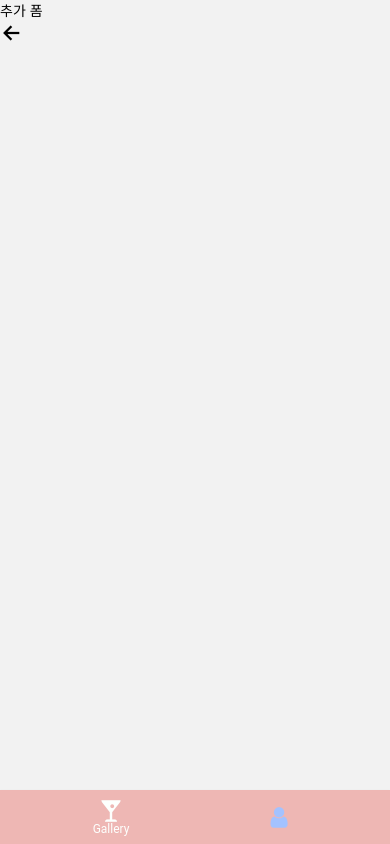
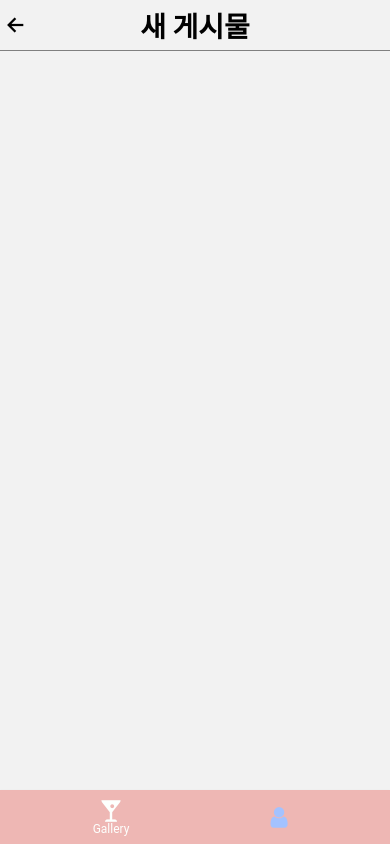
Before and after one commit to Seojeonguk/alcohol_note, a React Native app: screen /galleryForm in a window 390 px wide. Built offline with nearby package versions, Linux system fonts and the light colour scheme.

Commit message:
Provide the Back button
This will modify the css of the back button.

Signed-off-by: Seojeonguk <uk7880@naver.com>

```diff
--- a/components/gallery/GalleryForm.js
+++ b/components/gallery/GalleryForm.js
@@ -2,6 +2,8 @@ import { useState } from 'react';
 import { View, Text, TouchableOpacity } from 'react-native';
 import { SafeAreaView } from 'react-native-safe-area-context';
 import { Ionicons } from '@expo/vector-icons';
+import { styles } from './styles/GalleryFormStyles';
+
 export default function GalleryForm({ navigation }) {
   const [gallery, setGallery] = useState({
     title: '',
@@ -13,9 +15,9 @@ export default function GalleryForm({ navigation }) {
   });
   return (
     <SafeAreaView>
-      <View>
-        <Text>추가 폼</Text>
-        <TouchableOpacity onPress={() => navigation.goBack()}>
+      <View style={styles.galleryHeader}>
+        <Text style={styles.galleryTitle}>새 게시물</Text>
+        <TouchableOpacity style={styles.backBtn} onPress={() => navigation.goBack()}>
           <Ionicons name="arrow-back" size={24} color="black" />
         </TouchableOpacity>
       </View>
--- /dev/null
+++ b/components/gallery/styles/GalleryFormStyles.js
@@ -0,0 +1,25 @@
+import { StyleSheet } from 'react-native';
+
+export const styles = StyleSheet.create({
+  galleryHeader: {
+    justifyContent: 'center',
+    alignItems: 'center',
+    borderBottomWidth: 1,
+    borderStyle: 'solid',
+    borderColor: 'grey',
+    paddingVertical: 5,
+    marginBottom: 5,
+  },
+  galleryTitle: {
+    textAlign: 'center',
+    fontSize: 28,
+    fontWeight: 'bold',
+  },
+  backBtn: {
+    position: 'absolute',
+    left: 0,
+    justifyContent: 'center',
+    alignItems: 'center',
+    padding: 4,
+  },
+});
```
